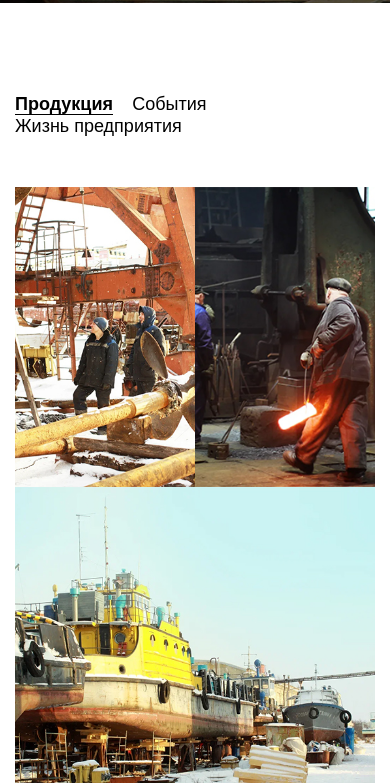
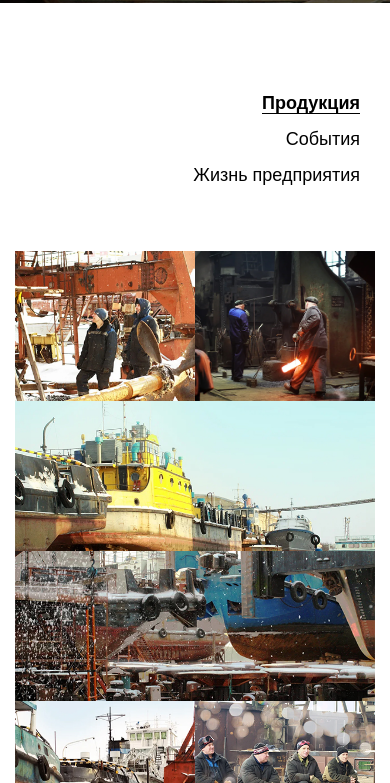
Before and after one commit to igorkrosh/chkalovskaya-shipyard, a plain HTML site: page mediagallery.html in a window 390 px wide. Shown: the part 317-1100 px from the top of the page. Drawn offline with Linux system fonts and the light colour scheme.

Commit message:
Страница Медиагалерея - Адаптив

```diff
--- a/assets/css/responce.css
+++ b/assets/css/responce.css
@@ -166,6 +166,11 @@
         flex-wrap: wrap;
         justify-content: space-between;
         flex-direction: row;
+    }
+
+    .sect_gallery .gallery_grid.auto_rows
+    {
+        grid-auto-rows: 200px;
     }
 }
 
@@ -357,4 +362,21 @@
     {
         margin-bottom: 10px;
     }
+
+    .sect_gallery .gallery_grid.auto_rows
+    {
+        grid-auto-rows: 150px;
+    }
+
+    .sect_gallery .cards_controller
+    {
+        display: flex;
+        flex-direction: column;
+        align-items: end;
+    }
+
+    .sect_gallery .btn_card_switch
+    {
+        margin-bottom: 15px;
+    }
 }
```
